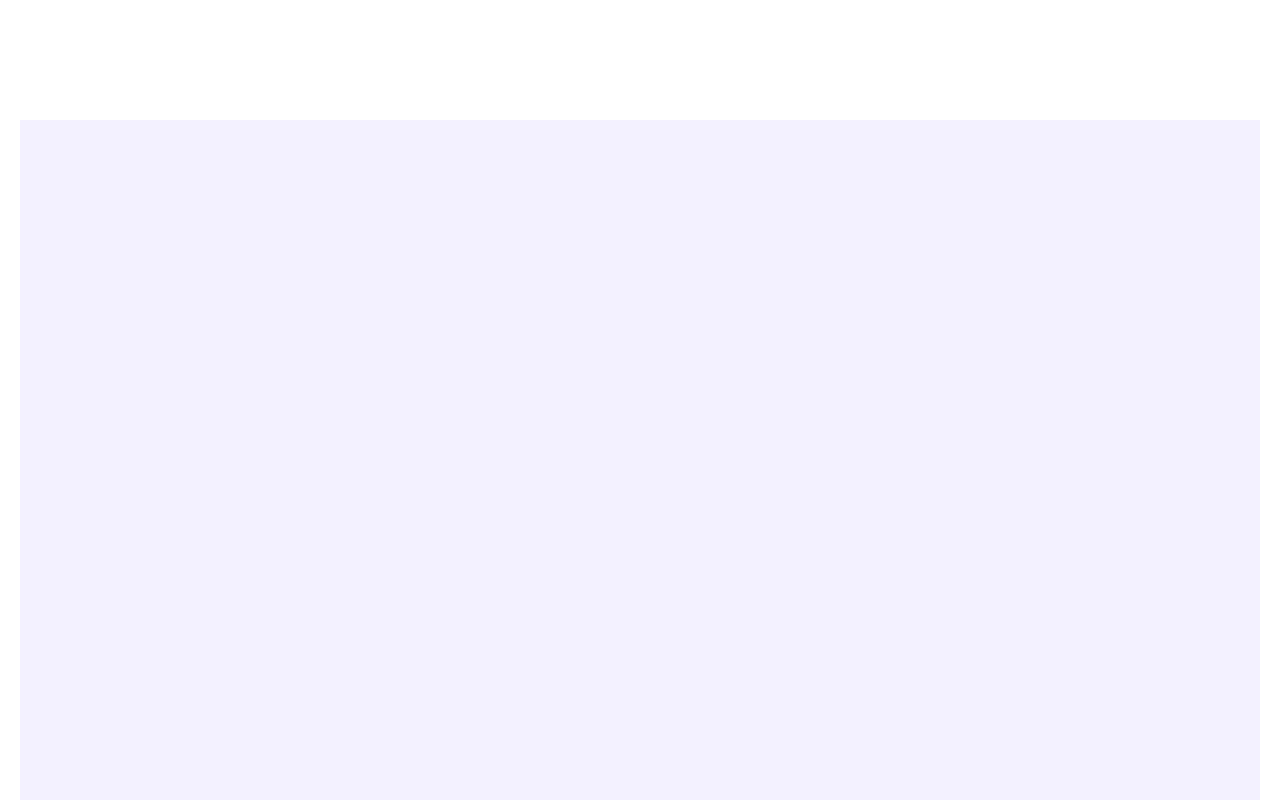
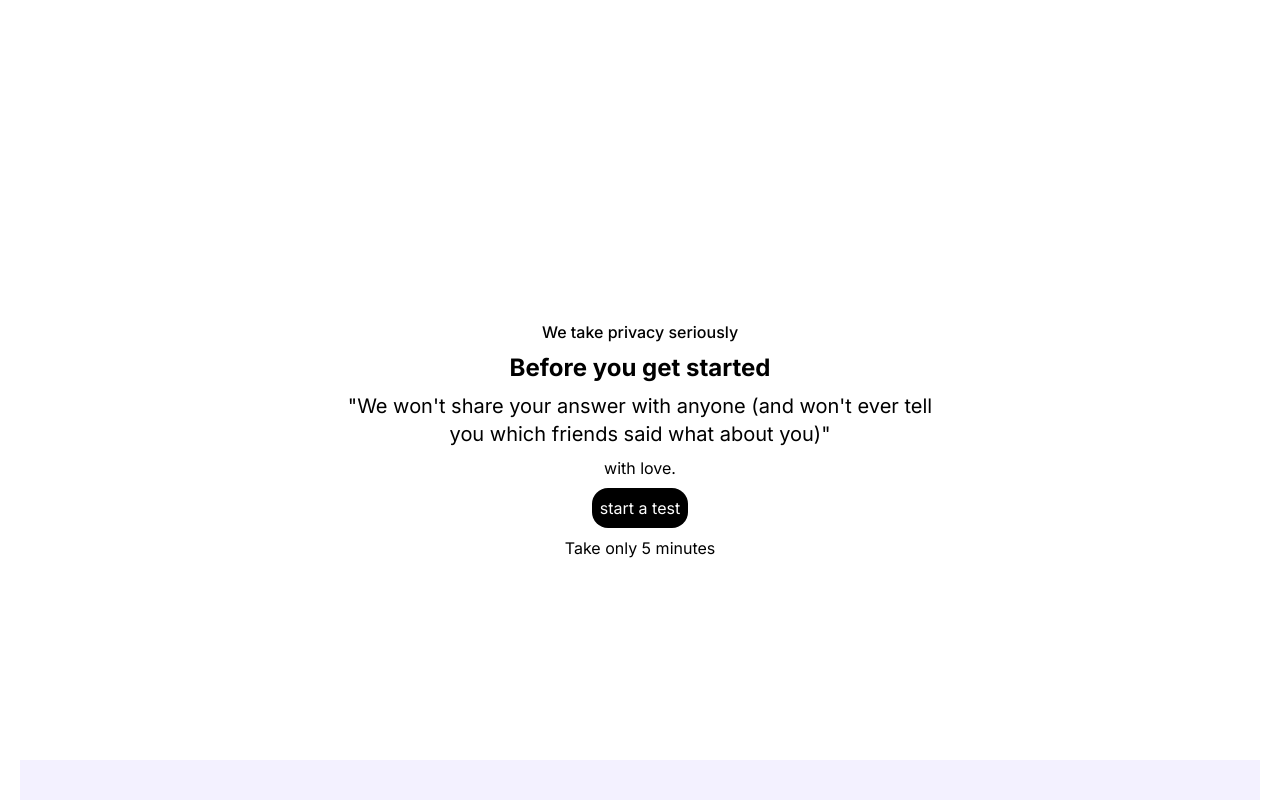
Before and after one commit to Dibyas98/Nxtjob.ai, a Next.js app: page / in a window 1280 px wide. Shown: the part 1240-2040 px from the top of the page. Built offline with nearby package versions, Linux system fonts and the light colour scheme.

Commit message:
before we get started

```diff
--- a/app/component/beforewegetstart/BeforeWeGetStart.tsx
+++ b/app/component/beforewegetstart/BeforeWeGetStart.tsx
@@ -1,5 +1,6 @@
-import React from 'react'
-import {MainBox} from '../ui/index'
+import React from 'react';
+import { MainBox } from '../ui/index';
+
 function BeforeWeGetStart() {
   return (
     <MainBox>
@@ -7,14 +8,14 @@ function BeforeWeGetStart() {
         <section className='w-full md:w-3/4 lg:w-2/4 xl:w-2/4 h-full flex flex-col items-center justify-center gap-5 lg:gap-2 xl:gap-2'>
           <h3 className='font-medium'>We take privacy seriously</h3>
           <h1 className='text-2xl font-bold'>Before you get started</h1>
-                <h4 className='text-xl text-center'>"We wont's share your answer with anyone (and wont's ever tell you which friends said what about you)"</h4>
-                <p>with love. </p>
+          <h4 className='text-xl text-center'>&quot;We won&apos;t share your answer with anyone (and won&apos;t ever tell you which friends said what about you)&quot;</h4>
+          <p>with love.</p>
           <button className='bg-black text-white rounded-2xl p-2'>start a test</button>
           <p>Take only 5 minutes</p>
         </section>
       </main>
     </MainBox>
-  )
+  );
 }
 
-export default BeforeWeGetStart
+export default BeforeWeGetStart;
--- a/app/page.tsx
+++ b/app/page.tsx
@@ -15,7 +15,7 @@ export default function Home() {
         <EqBeatIq></EqBeatIq>
         <SoundFamilar></SoundFamilar>
         <BeTheBest></BeTheBest>
-        {/* <BeforeWeGetStart></BeforeWeGetStart> */}
+        <BeforeWeGetStart></BeforeWeGetStart>
         <WorkWithUs />
         <Vaccencies/>
       </section>
```
Lines whose indentation alone changed are shown as unchanged.
